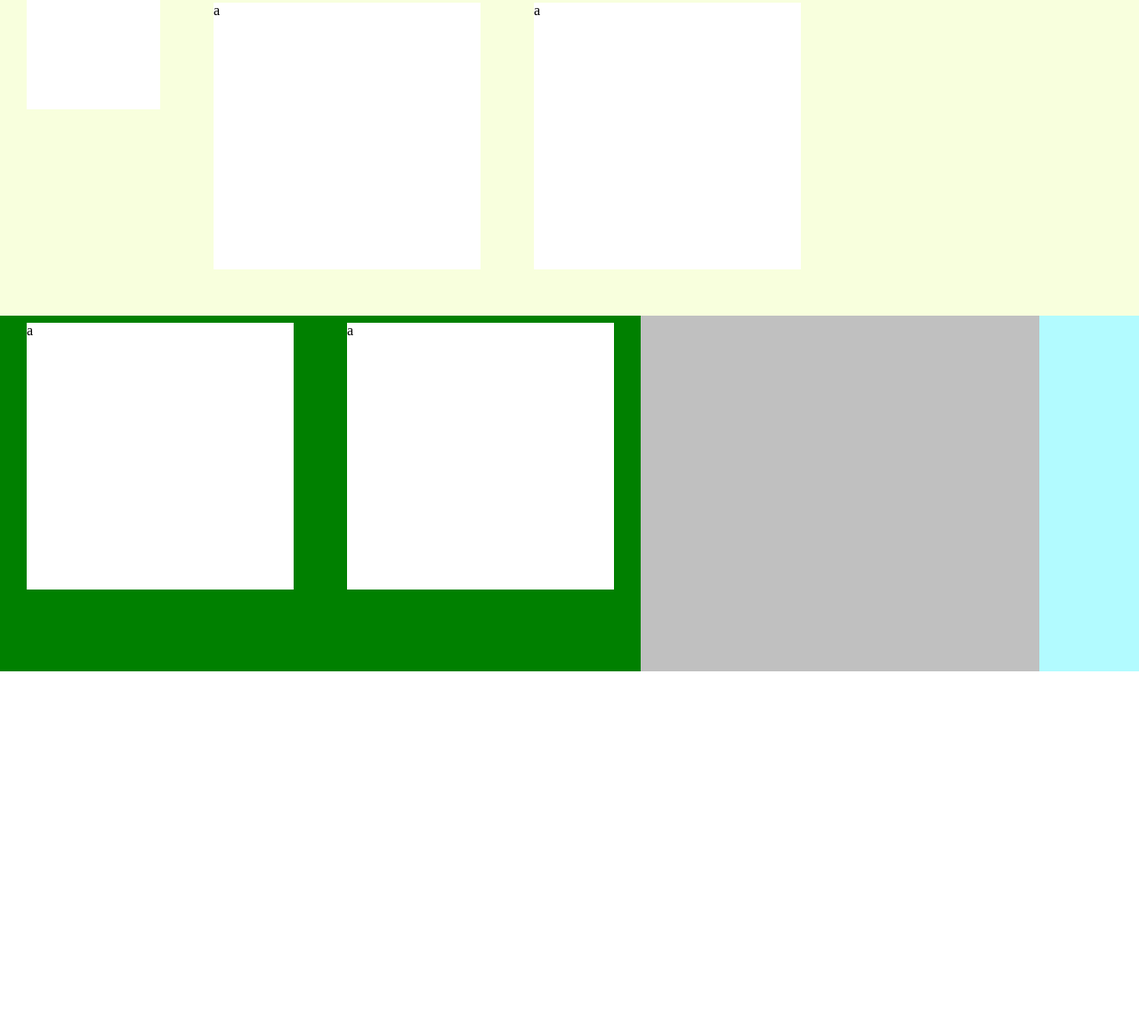
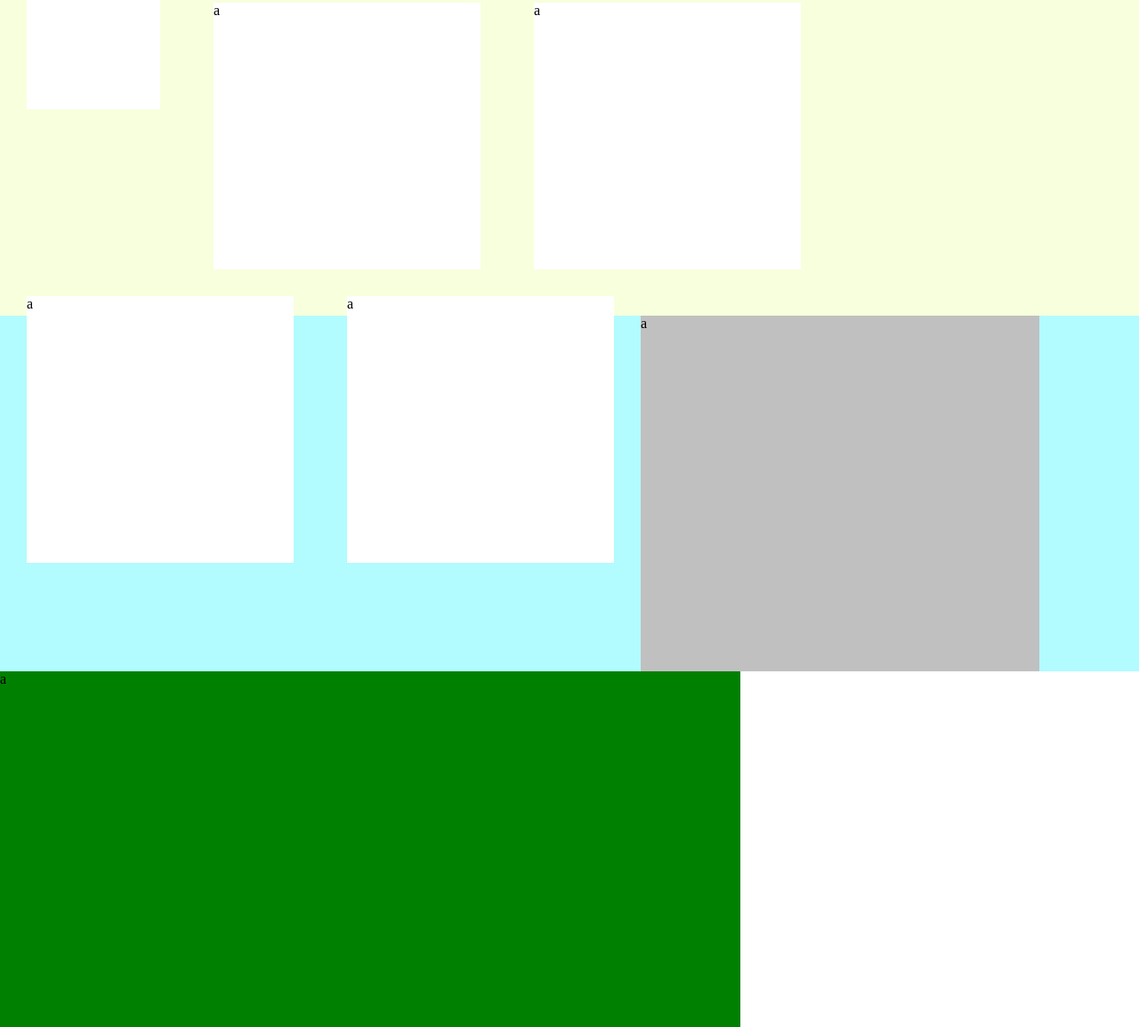
Before and after one commit to shreejal27/CodeFest, a plain HTML site: page index.html in a window 1280 px wide. Shown: the part 605-1760 px from the top of the page at 89% size. Before the commit the page ends 1360 px from the top, so only its background shows below. Drawn offline with Linux system fonts and the light colour scheme.

Commit message:
categoryalign

```diff
--- a/index.css
+++ b/index.css
@@ -41,7 +41,7 @@ p {
   height: 300px;
   width: 300px;
   margin: 30px;
-
+  margin-bottom: 0px;
   float: left;
   background-color: white;
 }
@@ -50,17 +50,20 @@ p {
   height: 50%;
   width: 100%;
   background-color: #b2fbff;
+
 }
 
 .categoryleft {
   height: 100%;
   width: 35%;
+  float: left;
   background-color: silver;
-  float: left;
+
 }
 
 .categoryright {
   height: 100%;
-  width: 64%;
+  width: 65%;
+ float: left;
   background-color: green;
 }
--- a/index.html
+++ b/index.html
@@ -26,8 +26,8 @@
       <div class="trendingboxChild">a</div>
     </div>
     <div class="category">
-      <div class="categoryleft"></div>
-      <div class="categoryright"></div>
+      <div class="categoryleft">a</div>
+      <div class="categoryright">a</div>
     </div>
     <footer></footer>
   </body>
```
